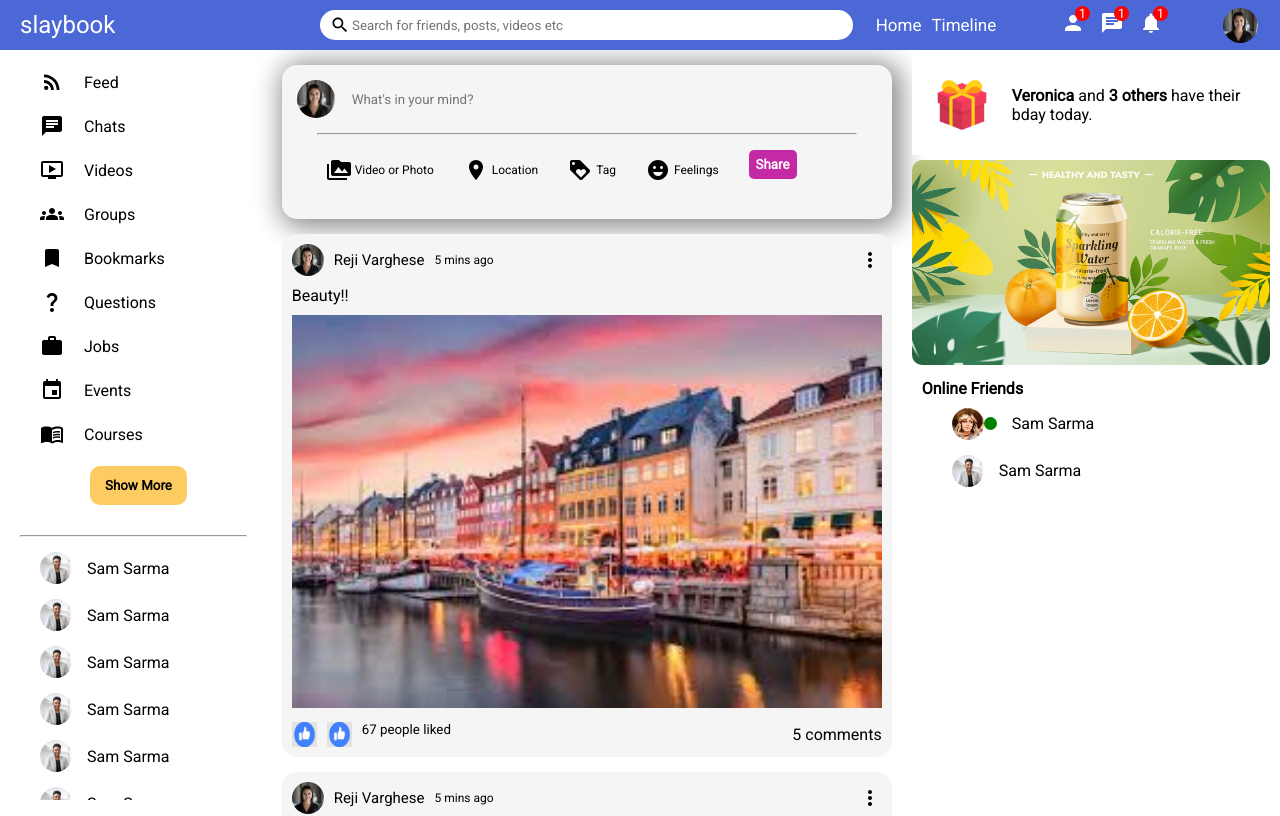
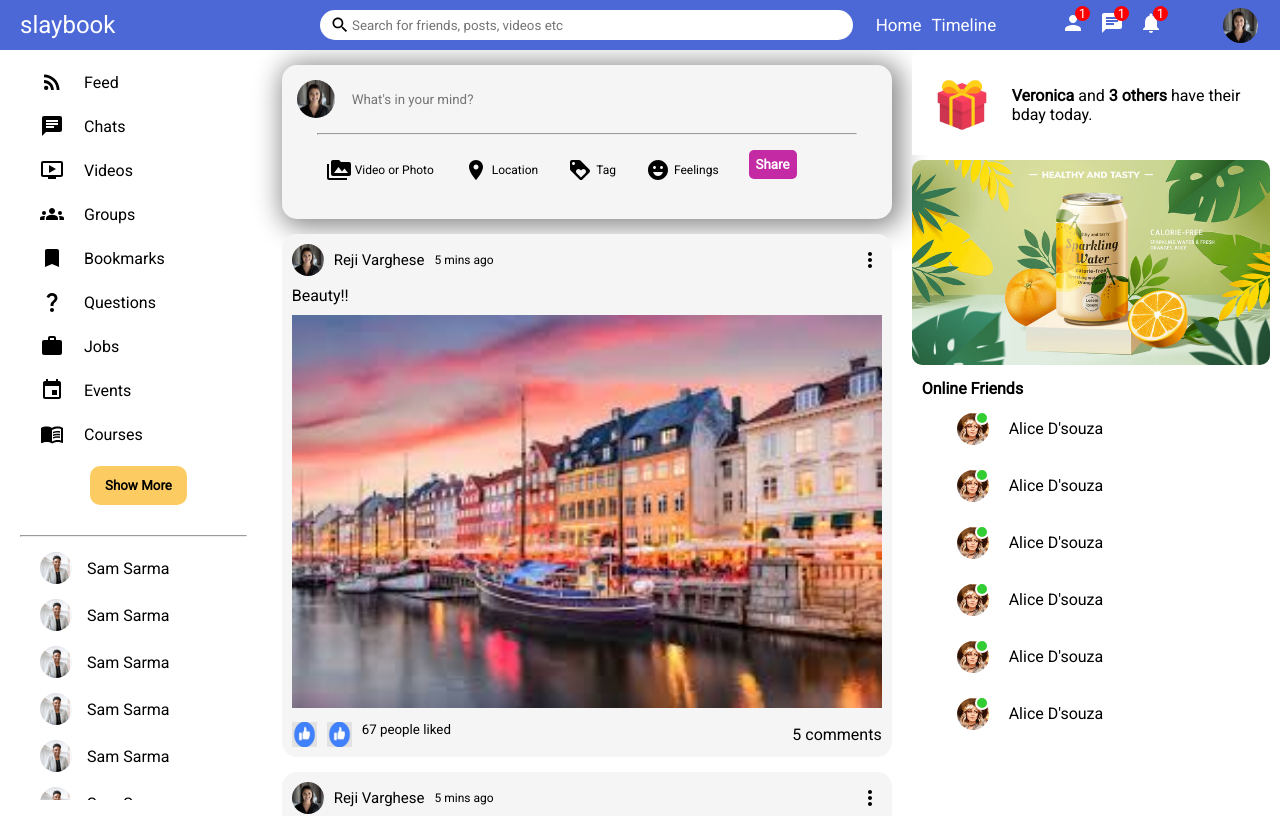
Before and after one commit to VinlaRose/social-media-react, a React (Create React App) app: page / in a window 1280 px wide. Shown: the top 816 px of the page. Built offline with nearby package versions, Linux system fonts and the light colour scheme.

Commit message:
feat: rightbar done

```diff
--- a/src/components/rightbar/Rightbar.jsx
+++ b/src/components/rightbar/Rightbar.jsx
@@ -17,13 +17,58 @@ export default function Rightbar(){
                     <h4 className='onlineFrndsHeading'>Online Friends</h4>
                     <ul className="friendsList">
                         <li className="friendsonline">
+                            <div className="imageContainerOnline">
                                 <img src="./assets/alice.jpg" alt="" className="friendsImage" />
                                 <span className="onlinebadge"></span>
-                        <span className="friendsName">Sam Sarma</span>
+
+                            </div>
+
+                            <span className="friendsName">Alice D'souza</span>
                         </li>
                         <li className="friendsonline">
-                        <img src="./assets/Sam.jpg" alt="" className="friendsImage" />
-                        <span className="friendsName">Sam Sarma</span>
+                            <div className="imageContainerOnline">
+                                <img src="./assets/alice.jpg" alt="" className="friendsImage" />
+                                <span className="onlinebadge"></span>
+
+                            </div>
+
+                            <span className="friendsName">Alice D'souza</span>
+                        </li>
+                        <li className="friendsonline">
+                            <div className="imageContainerOnline">
+                                <img src="./assets/alice.jpg" alt="" className="friendsImage" />
+                                <span className="onlinebadge"></span>
+
+                            </div>
+
+                            <span className="friendsName">Alice D'souza</span>
+                        </li>
+                        <li className="friendsonline">
+                            <div className="imageContainerOnline">
+                                <img src="./assets/alice.jpg" alt="" className="friendsImage" />
+                                <span className="onlinebadge"></span>
+
+                            </div>
+
+                            <span className="friendsName">Alice D'souza</span>
+                        </li>
+                        <li className="friendsonline">
+                            <div className="imageContainerOnline">
+                                <img src="./assets/alice.jpg" alt="" className="friendsImage" />
+                                <span className="onlinebadge"></span>
+
+                            </div>
+
+                            <span className="friendsName">Alice D'souza</span>
+                        </li>
+                        <li className="friendsonline">
+                            <div className="imageContainerOnline">
+                                <img src="./assets/alice.jpg" alt="" className="friendsImage" />
+                                <span className="onlinebadge"></span>
+
+                            </div>
+
+                            <span className="friendsName">Alice D'souza</span>
                         </li>
 
                     </ul>
--- a/src/components/rightbar/rightbar.css
+++ b/src/components/rightbar/rightbar.css
@@ -34,23 +34,24 @@
     margin: 10px;
 }
 
+.imageContainerOnline{
+    margin: 5px;
+    position: relative;
+    display: flex;
+    align-items: center;
+}
 .onlinebadge{
-    height: 13px;
-    width: 13px;
-    background-color: green;
+    height: 10px;
+    width: 10px;
+    background-color: limegreen;
     border-radius: 50%;
     border-color: white;
-    top: -5px;
-    /* right: -5px; */
-
-    justify-content: center;
-
-    border-width: 5px;
-
-    align-items: center;
+    position: absolute;
+    right: 0;
+    top: -2px;
+    border: 2px solid white;
 
 
-    display: flex;
 }
 
 
```
Also changed, not shown: src/dummyData.js (added). Lines whose indentation alone changed are shown as unchanged.
